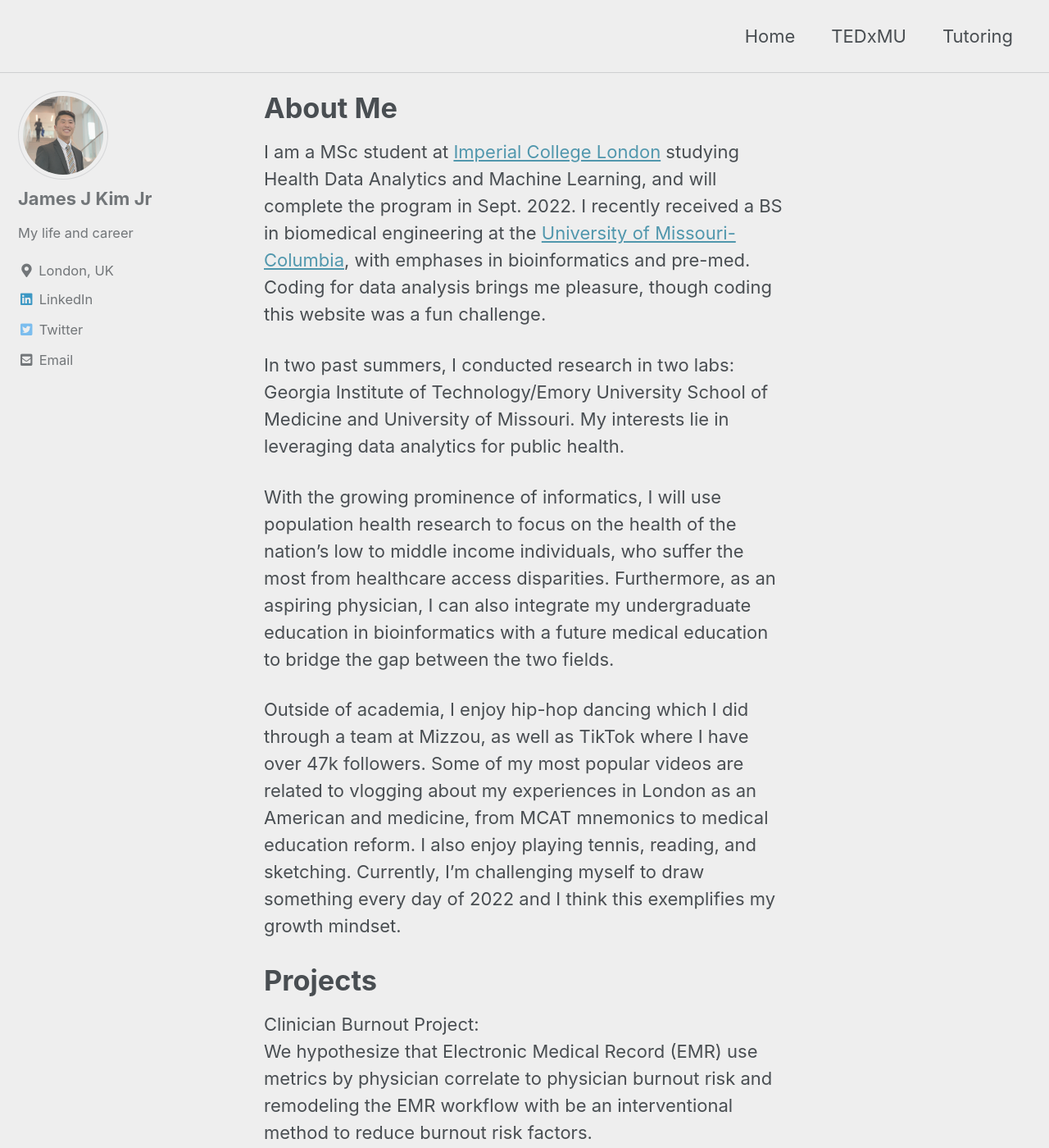
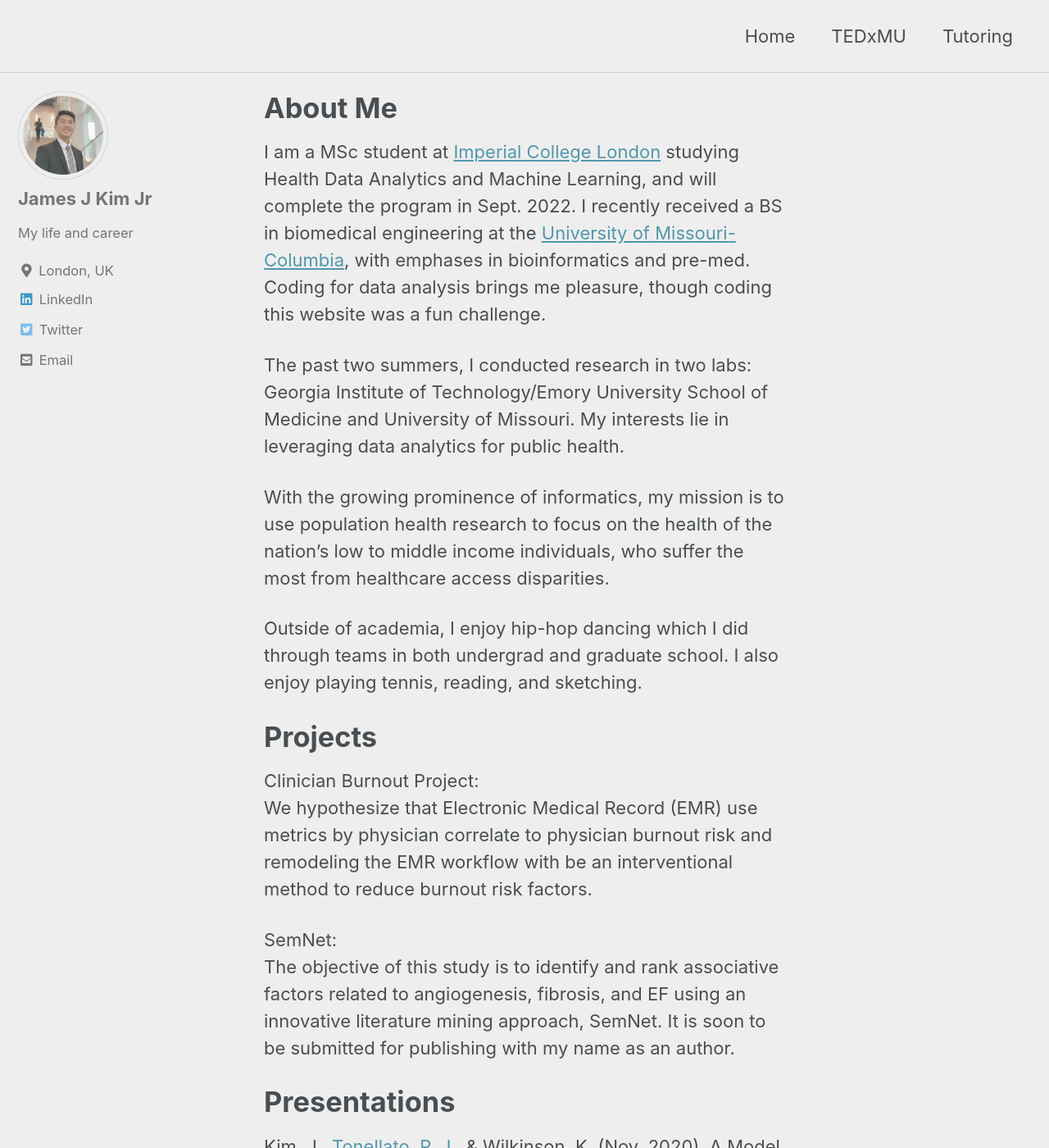
Before and after one commit to james113001/james113001.github.io, a Jekyll site: the page built from index.md, in a window 1280 px wide and 1400 px high. Shown: the whole window at 82% size. Built offline with Jekyll 4.4.1, drawn with Linux system fonts in a browser that asks for light colours; cached includes are drawn as plain includes; the list of posts is cut into pages by our own code.

Commit message:
update life

```diff
--- a/index.md
+++ b/index.md
@@ -7,11 +7,11 @@ author_profile: true
 
 I am a MSc student at [Imperial College London](https://www.imperial.ac.uk/) studying Health Data Analytics and Machine Learning, and will complete the program in Sept. 2022. I recently received a BS in biomedical engineering at the [University of Missouri-Columbia](https://missouri.edu/), with emphases in bioinformatics and pre-med. Coding for data analysis brings me pleasure, though coding this website was a fun challenge.
 
-In two past summers, I conducted research in two labs: Georgia Institute of Technology/Emory University School of Medicine and University of Missouri. My interests lie in leveraging data analytics for public health.
+The past two summers, I conducted research in two labs: Georgia Institute of Technology/Emory University School of Medicine and University of Missouri. My interests lie in leveraging data analytics for public health.
 
-With the growing prominence of informatics, I will use population health research to focus on the health of the nation’s low to middle income individuals, who suffer the most from healthcare access disparities. Furthermore, as an aspiring physician, I can also integrate my undergraduate education in bioinformatics with a future medical education to bridge the gap between the two fields.
+With the growing prominence of informatics, my mission is to use population health research to focus on the health of the nation’s low to middle income individuals, who suffer the most from healthcare access disparities.
 
-Outside of academia, I enjoy hip-hop dancing which I did through a team at Mizzou, as well as TikTok where I have over 47k followers. Some of my most popular videos are related to vlogging about my experiences in London as an American and medicine, from MCAT mnemonics to medical education reform. I also enjoy playing tennis, reading, and sketching. Currently, I'm challenging myself to draw something every day of 2022 and I think this exemplifies my growth mindset.
+Outside of academia, I enjoy hip-hop dancing which I did through teams in both undergrad and graduate school. I also enjoy playing tennis, reading, and sketching.
 
 # Projects
 Clinician Burnout Project:
```
